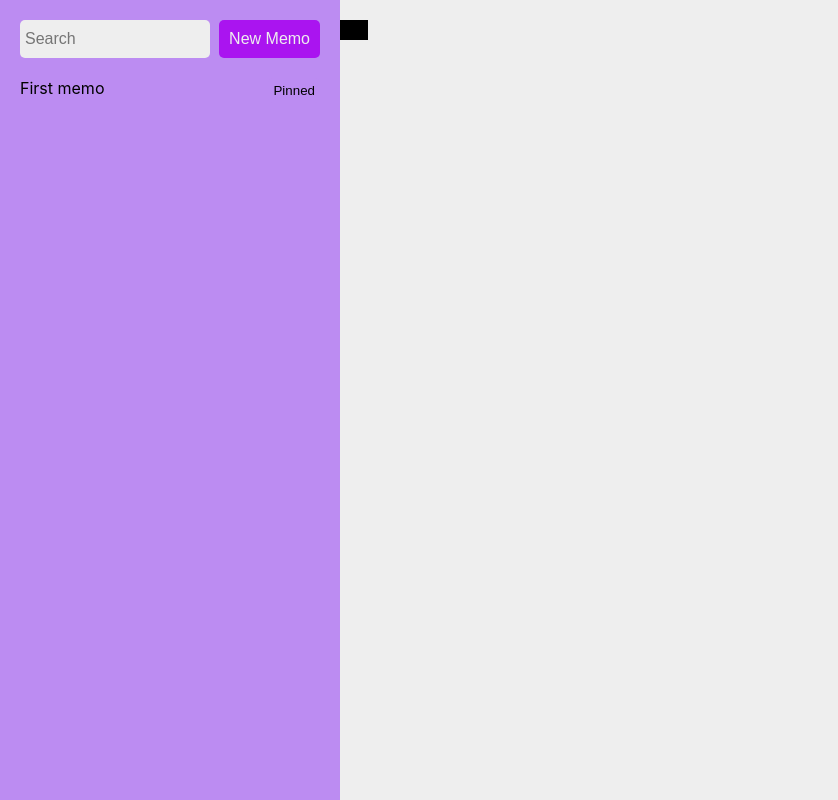
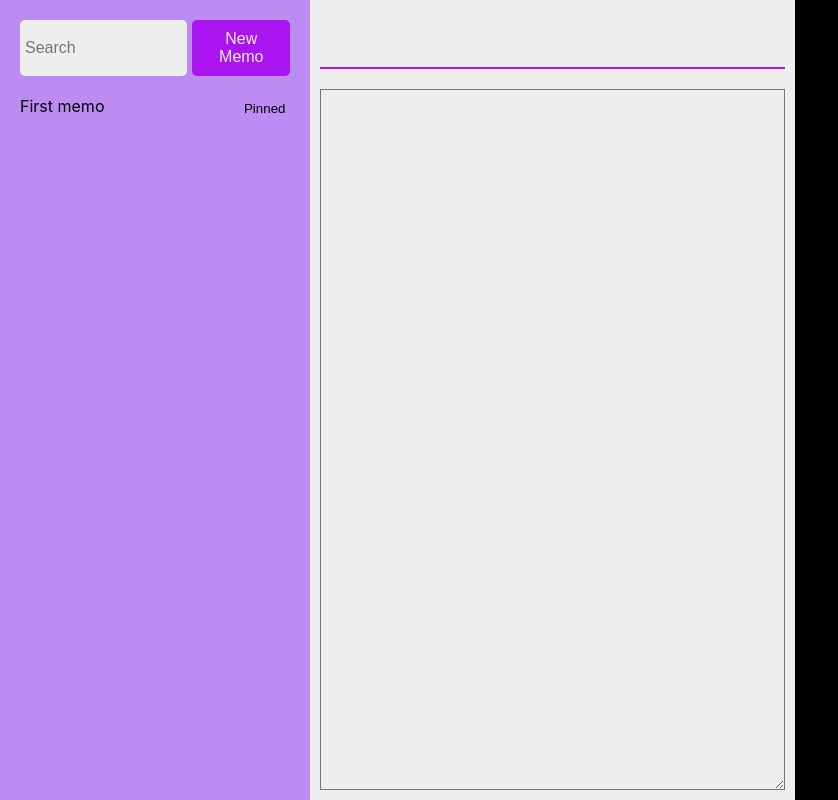
Before and after one commit to ManuelDiLena/memo-pad, a React (Create React App) app: page / in a window 1280 px wide. Shown: the whole page, without its empty margins (0-838 px from the left). Built offline with nearby package versions, Linux system fonts and the light colour scheme; the HTML template or start-up script is replaced by a standard one.

Commit message:
Components structure

```diff
--- a/src/App.js
+++ b/src/App.js
@@ -1,5 +1,11 @@
 import { useState } from 'react';
 import './App.css';
+import Panel from './components/Panel';
+import Menu from './components/Menu';
+import List from './components/List';
+import Memo from './components/Memo';
+import Editor from './components/Editor';
+import Preview from './components/Preview';
 
 function App() {
   const [items, setItems] = useState([{
@@ -24,33 +30,20 @@ function App() {
 
   return (
     <div className='App container'>
-      <div className='panel'>
-        <div className='menu'>
-          <input className='search' placeholder='Search' />
-          <button className='btn' onClick={(e) => handleClick()}>New Memo</button>
-        </div>
-        <div className='list'>
+      <Panel>
+        <Menu />
+        <List>
           {
             items.map((item, i) => {
-              return <div key={item.id} className='memo'>
-                <div>
-                  {item.title === '' ? '[No title]' : item.title.substring(0,20)}
-                </div>
-                <div>
-                  <button className='pinBtn'>
-                    {item.pinned ? 'Pinned' : 'Pin' }
-                  </button>
-                </div>
-              </div>
+              return <Memo key={item.id} item={item} />
             })
           }
-        </div>
-      </div>
-
-      <div>
-        <div className='editor'></div>
-        <div className='preview'></div>
-      </div>
+        </List>
+      </Panel>
+      <>
+        <Editor />
+        <Preview />
+      </>
     </div>
   );
 }
--- /dev/null
+++ b/src/components/Editor.jsx
@@ -0,0 +1,14 @@
+import React from 'react';
+
+export default function Editor({ item }) {
+  return (
+    <div className='editor'>
+      <div>
+        <input className='title' />
+      </div>
+      <div className='editor-textarea'>
+        <textarea className='content'></textarea>
+      </div>
+    </div>
+  );
+}
--- /dev/null
+++ b/src/components/List.jsx
@@ -0,0 +1,9 @@
+import React from 'react';
+
+export default function List({ children }) {
+  return (
+    <div className='list'>
+      {children}
+    </div>
+  );
+}
--- /dev/null
+++ b/src/components/Memo.jsx
@@ -0,0 +1,18 @@
+import React from 'react';
+
+export default function Memo({ item }) {
+  return (
+    <div key={item.id} className='memo'>
+      <div>
+        {
+          item.title === '' ? '[No title]' : item.title.substring(0,20)
+        }
+      </div>
+      <div>
+        <button className='pinBtn'>
+          {item.pinned ? 'Pinned' : 'Pin'}
+        </button>
+      </div>
+    </div>
+  );
+}
--- /dev/null
+++ b/src/components/Menu.jsx
@@ -0,0 +1,14 @@
+import React from 'react';
+
+export default function Menu() {
+  function handleClick() {}
+
+  return (
+    <div className='menu'>
+      <input className='search' placeholder='Search' />
+      <button className='btn' onClick={(e) => handleClick()}>
+        New Memo
+      </button>
+    </div>
+  );
+}
--- /dev/null
+++ b/src/components/Panel.jsx
@@ -0,0 +1,9 @@
+import React from 'react';
+
+export default function Panel({ children }) {
+  return (
+    <div className='panel'>
+      {children}
+    </div>
+  );
+}
--- /dev/null
+++ b/src/components/Preview.jsx
@@ -0,0 +1,7 @@
+import React from 'react';
+
+export default function Preview({ text }) {
+  return (
+    <div className='preview'></div>
+  );
+}
```
